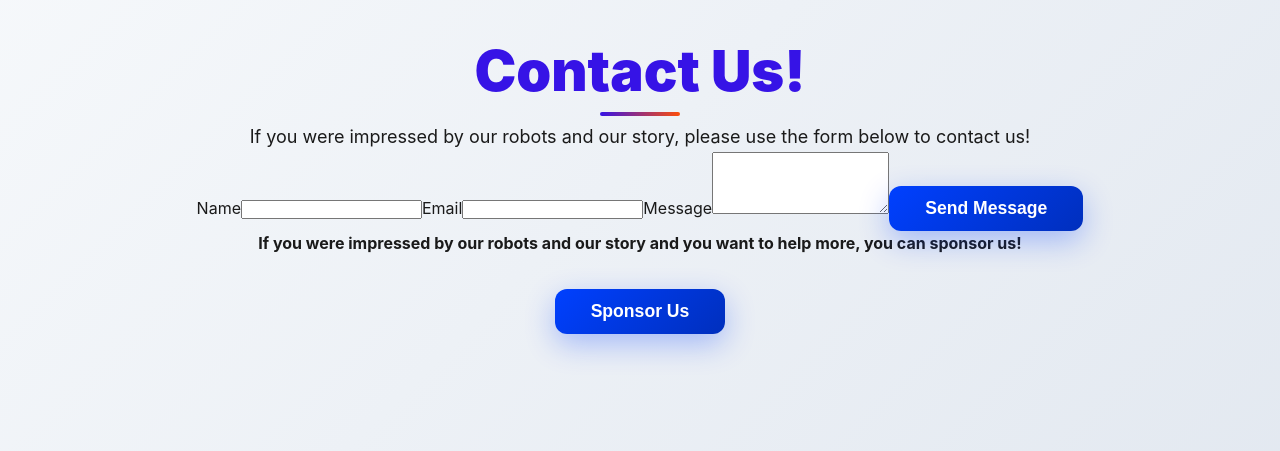
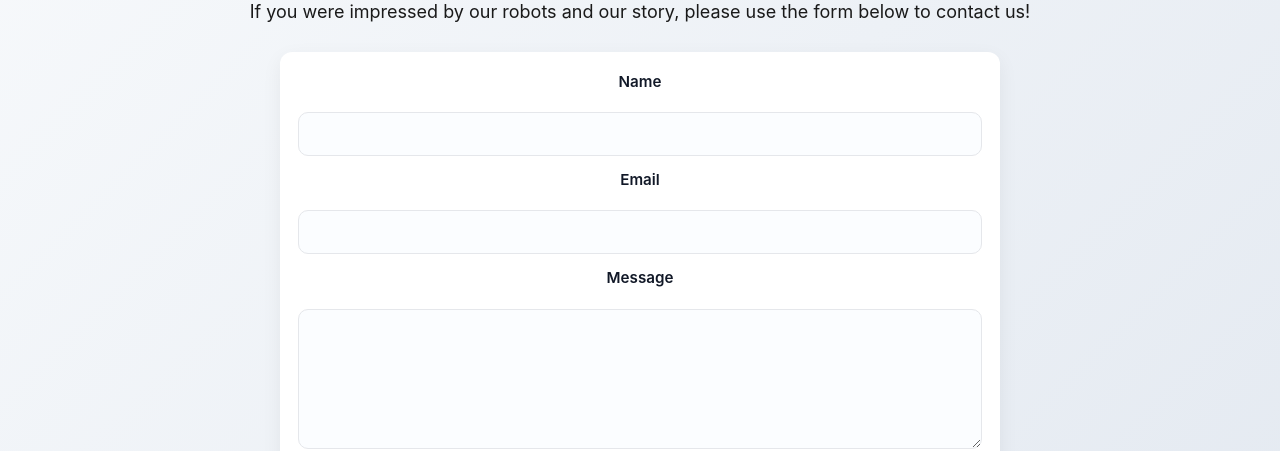
Before and after one commit to NeatTeam1943/NeatTeam-Website, a React (Vite) app: page /NeatTeam-Website/contact-us in a window 1280 px wide. Shown: the part 346-797 px from the top of the page. Built offline with nearby package versions, Linux system fonts and the light colour scheme.

Commit message:
Add styles for contact form on Sponsors page
Styled the forms a lil bit

```diff
--- a/src/css files/pages/Sponsors.css
+++ b/src/css files/pages/Sponsors.css
@@ -364,3 +364,43 @@
         padding: 0.75rem 1.5rem;
     }
 }
+.contact-form {
+    max-width: 720px;
+    margin: 1.5rem auto;
+    display: flex;
+    flex-direction: column;
+    gap: 12px;
+    padding: 18px;
+    background: #ffffff;
+    border-radius: 12px;
+    box-shadow: 0 6px 20px rgba(16, 24, 40, 0.06);
+}
+
+.contact-form label {
+    font-size: 0.95rem;
+    font-weight: 600;
+    color: #111827;
+    margin-bottom: 6px;
+    display: block;
+}
+
+.contact-form input[type="text"],
+.contact-form input[type="email"],
+.contact-form textarea {
+    width: 100%;
+    padding: 12px 14px;
+    border: 1px solid #e5e7eb;
+    border-radius: 10px;
+    background: #fbfdff;
+    font-size: 1rem;
+    color: #111827;
+    outline: none;
+    -webkit-appearance: none;
+    box-sizing: border-box;
+}
+
+.contact-form textarea {
+    min-height: 140px;
+    resize: vertical;
+    line-height: 1.5;
+}
```
